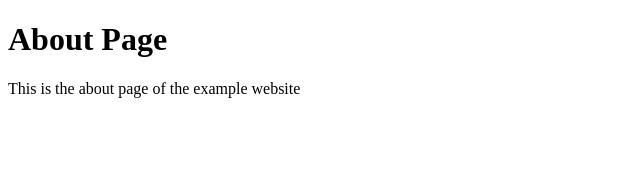
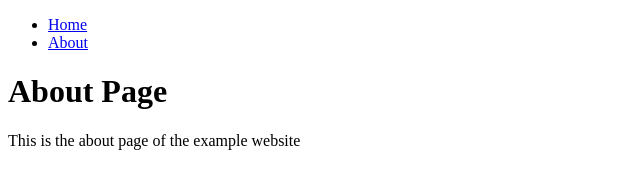
Before and after one commit to tylrandy/gatsby-conf-test, a Gatsby site: page /about in a window 1280 px wide. Shown: the whole page, without its empty margins (0-640 px from the left). Built offline with nearby package versions, Linux system fonts and the light colour scheme; Gatsby itself is replaced by a stand-in of ours.

Commit message:
add menu to pages

```diff
--- a/src/pages/about.js
+++ b/src/pages/about.js
@@ -1,9 +1,20 @@
 import * as React from "react";
+import { Link } from 'gatsby'
 
 const AboutPage = () => {
     return (
         <main>
             <title>About Page</title>
+            <nav>
+            <ul>
+                <li>
+                    <Link to='/'>Home</Link>
+                </li>
+                <li>
+                    <Link to='/about'>About</Link>
+                </li>
+            </ul>
+            </nav>
             <h1>About Page</h1>
             <p>This is the about page of the example website</p>
         </main>
```
Also changed, not shown: src/pages/index.js (+14 -0 lines).
